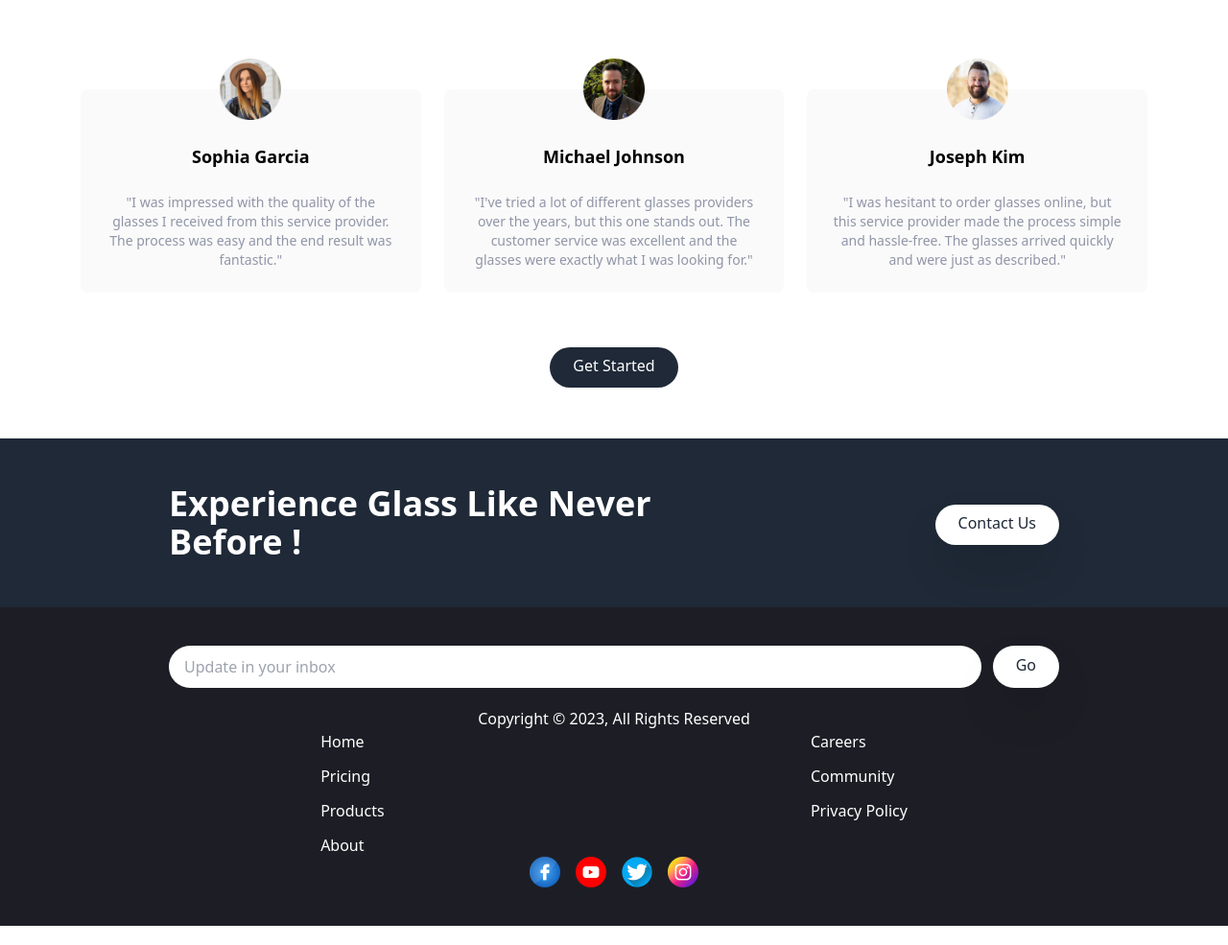
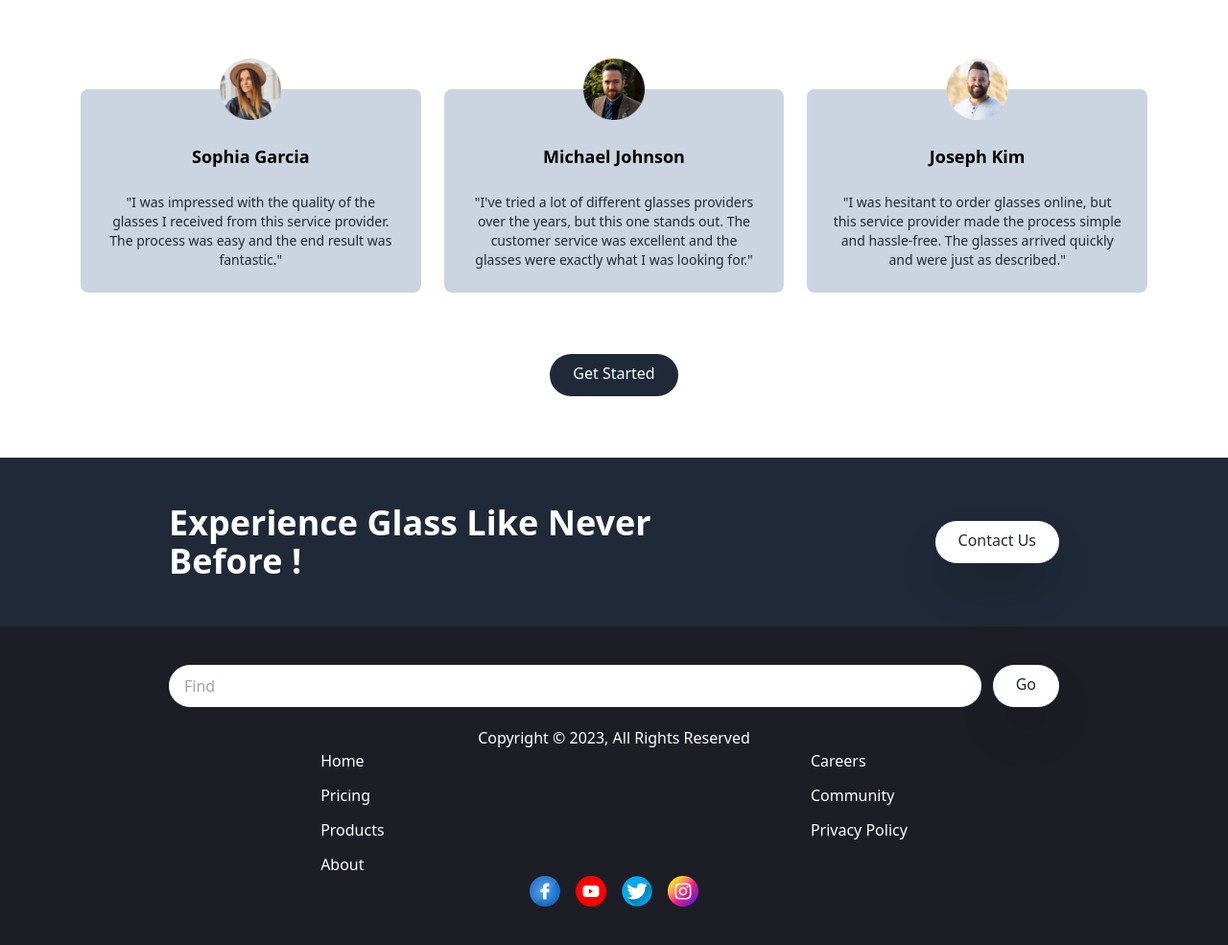
Before and after one commit to ganesh2525/Landing-page-Tailwind-CSS, a website: page index.html in a window 1280 px wide. Shown: the part 1413-2398 px from the top of the page at 96% size. Drawn offline with Linux system fonts and the light colour scheme.

Commit message:
Changing Colour

```diff
--- a/index.html
+++ b/index.html
@@ -46,7 +46,7 @@
 
         <!-- Mobile Menu -->
         <div class="md:hidden">
-            <div id="menu" class="absolute flex-col items-center hidden self-end py-8 mt-10 space-y-6 font-bold bg-white sm:w-auto sm:self-center left-6 right-6 drop-shadow-md">
+            <div id="menu" class="absolute flex-col items-center hidden self-end py-8 mt-10 space-y-6 font-bold bg-white sm:w-auto sm:self-center left-6 right-6 drop-shadow-md bg-brightBlueLight">
                 <a href="#" class="hover:text-darkGrayishBlue">Pricing</a>
                 <a href="#" class="hover:text-darkGrayishBlue">Product</a>
                 <a href="#" class="hover:text-darkGrayishBlue">About Us</a>
@@ -65,8 +65,8 @@
             <!-- Left Item -->
             <div class="flex flex-col mb-32 space-y-12 md:w-1/2">
 
-                <h1 class="max-w-md text-4xl font-bold text-center md:text-5xl md:text-left ">
-                    Discover What Makes Glorious ! The future of glass. Since 1965.
+                <h1 class="max-w-md text-4xl font-bold text-center md:text-5xl md:text-left">
+                    Discover What Makes Glorious ! The future of Glass. Since 1965.
                 </h1>
 
                 <p class="max-w-sm text-center text-darkGrayishBlue md:text-left">
@@ -225,7 +225,7 @@
             <div class="flex flex-col mt-24 md:flex-row md:space-x-6">
 
                 <!-- Testimonial 1 -->
-                <div class="flex flex-col items-center p-6 space-y-6 rounded-lg bg-veryLightGray md:w-1/3">
+                <div class="flex flex-col items-center p-6 space-y-6 rounded-lg bg-brightBlueLight md:w-1/3">
 
                     <img src="img/female.png" class="w-16 -mt-14" alt="">
 
@@ -233,14 +233,14 @@
                         Sophia Garcia
                     </h5>
 
-                    <p class="text-sm text-darkGrayishBlue">
+                    <p class="text-sm text-bluishBlack">
                         "I was impressed with the quality of the glasses I received from this service provider. The process was easy and the end result was fantastic."
                     </p>
 
                 </div>
 
                 <!-- Testimonial 2 -->
-                <div class="hidden flex-col items-center p-6 space-y-6 rounded-lg bg-veryLightGray md:flex md:w-1/3">
+                <div class="hidden flex-col items-center p-6 space-y-6 rounded-lg bg-brightBlueLight md:flex md:w-1/3">
 
                     <img src="img/male1.png" class="w-16 -mt-14" alt="">
 
@@ -248,14 +248,14 @@
                         Michael Johnson
                     </h5>
 
-                    <p class="text-sm text-darkGrayishBlue">
+                    <p class="text-sm text-bluishBlack">
                         "I've tried a lot of different glasses providers over the years, but this one stands out. The customer service was excellent and the glasses were exactly what I was looking for."
                     </p>
 
                 </div>
 
                 <!-- Testimonial 3 -->
-                <div class="hidden flex-col items-center p-6 space-y-6 rounded-lg bg-veryLightGray md:flex md:w-1/3">
+                <div class="hidden flex-col items-center p-6 space-y-6 rounded-lg bg-brightBlueLight md:flex md:w-1/3">
 
                     <img src="img/male2.png" class="w-16 -mt-14" alt="">
 
@@ -263,7 +263,7 @@
                         Joseph Kim
                     </h5>
 
-                    <p class="text-sm text-darkGrayishBlue">
+                    <p class="text-sm text-bluishBlack">
                         "I was hesitant to order glasses online, but this service provider made the process simple and hassle-free. The glasses arrived quickly and were just as described."
                     </p>
 
@@ -272,7 +272,7 @@
             </div>
 
             <!-- BUtton -->
-            <div class="my-16">
+            <div class="my-16 flex justify-center">
                 <a href="#" class="p-3 px-6 pt-2 text-white bg-bluishBlack rounded-full baseline hover:bg-brightBlueSupLight">
                     Get Started
                 </a>
@@ -283,7 +283,7 @@
     </section>
 
     <!-- CTA Section -->
-    <section id="cta" class="bg-bluishBlack">
+    <section class="bg-bluishBlack">
         <!-- Flex container -->
         <div class="container flex flex-col items-center justify-between px-6 py-24 mx-auto space-y-12 md:py-12 md:flex-row md:space-y-0">
 
@@ -293,8 +293,8 @@
             </h2>
 
             <!-- Button -->
-            <div>
-                <a href="#" class="p-3 px-6 pt-2 text-bluishBlack bg-white rounded-full shadow-2xl baseline hover:bg-brightBlueLight">
+            <div class="flex justify-center md:justify-start">
+                <a href="#" class="flex-1 p-3 px-6 pt-2 text-bluishBlack bg-white rounded-full shadow-2xl baseline hover:bg-brightBlueLight">
                     Contact Us
                 </a>
             </div>
@@ -360,7 +360,7 @@
                 <form>
                     <div class="flex space-x-3">
 
-                        <input type="text" class="flex-1 px-4 rounded-full focus:outline-none" placeholder="Update in your inbox">
+                        <input type="text" class="flex-1 px-4 rounded-full focus:outline-none" placeholder="Find">
 
                         <button class="p-3 px-6 pt-2 text-bluishBlack bg-white rounded-full shadow-2xl baseline hover:bg-brightBlueLight">
                             Go
--- a/input.css
+++ b/input.css
@@ -9,22 +9,12 @@ body{
     background-position: 90% -25%;
 }
 
-#cta{
-    background-image: url();
-    background-repeat: no-repeat;
-}
-
 @media(max-width: 576px)
 {
     body{
         background-position: 50px -50px;
         background-size: 500px;
     }
-
-    #cta{
-        background-image: url('');
-    }
-
 }
 
 /* Hamburger Menu */
```
Also changed, not shown: css/main.css.
